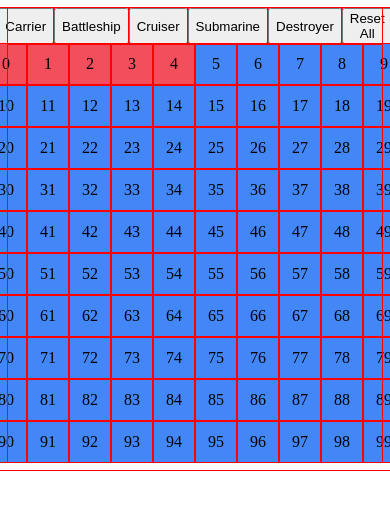
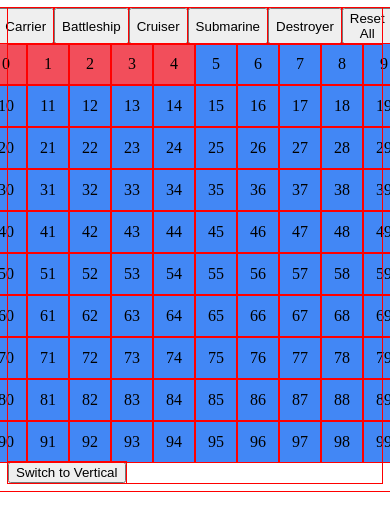
Before and after one commit to JonHunt1995/battleshipfrontend, a React (Vite) app: page / in a window 390 px wide. Shown: the top 522 px of the page. Built offline with nearby package versions, Linux system fonts and the light colour scheme.

Commit message:
added mobile vert toggle button and changed highlighting color

```diff
--- a/src/ShipPlacementModal.tsx
+++ b/src/ShipPlacementModal.tsx
@@ -186,6 +186,14 @@ const ShipPlacementModal = () => {
         )}
       </section>
       <section className="board">{cells}</section>
+      <button
+        className="mobile-only-vert-toggle"
+        onClick={() => setCurrShipPosition((prev) => ({
+          ...prev,
+          vert: !prev.vert,
+        }))}>
+          Switch to {currShipPosition.vert ? "Horizontal" : "Vertical"}
+       </button>
     </main>
   );
 };
```
